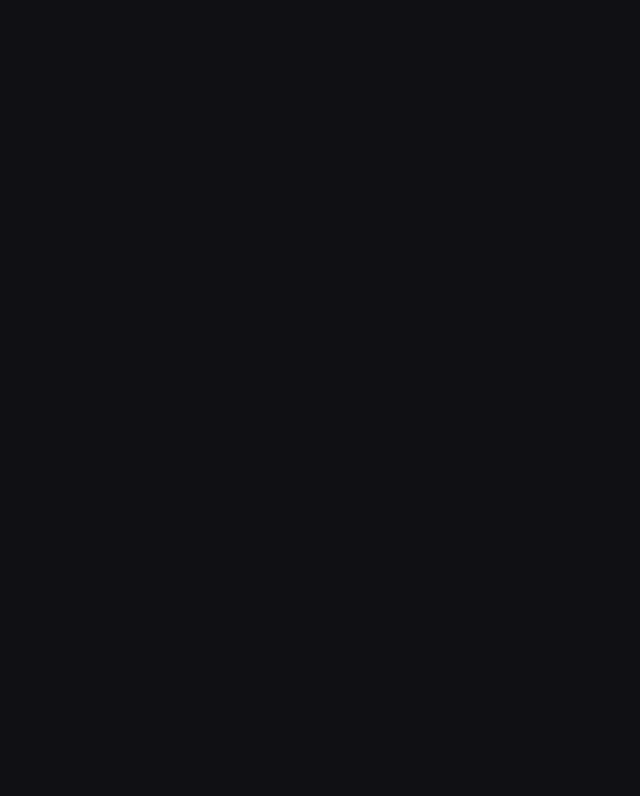
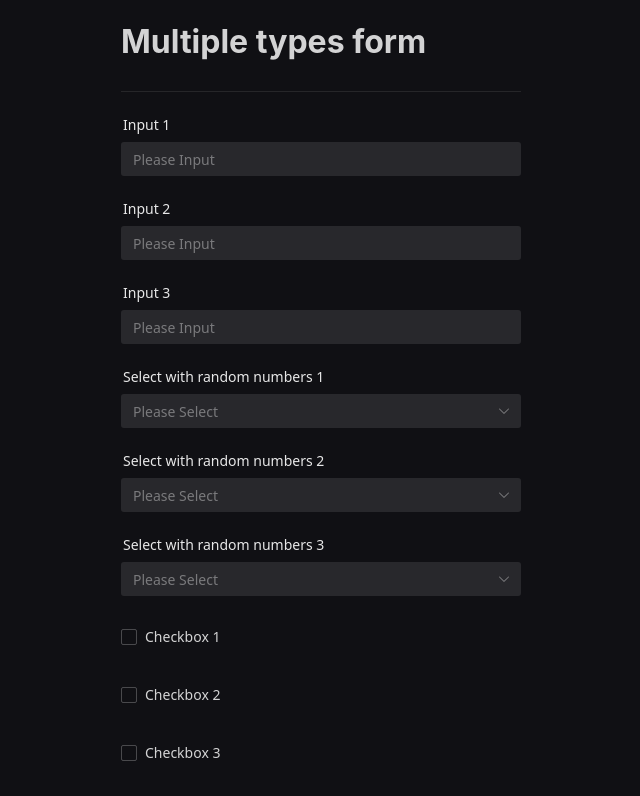
Before and after one commit to dazeGG/form-generator, a Vue app: page /multiple-types in a window 1280 px wide. Before the commit this address had no page. Shown: the top 796 px of the page, without its empty margins (319-959 px from the left). Built offline with nearby package versions, Linux system fonts and the light colour scheme.

Commit message:
added multiple types form

```diff
--- /dev/null
+++ b/src/components/Forms/MultipleTypesForm.vue
@@ -0,0 +1,77 @@
+<template>
+	<Form v-model:model="data" :items="formItems" @clear="clearData" @save="saveData" />
+</template>
+
+<script setup lang="ts">
+import { useForm } from '@/composables'
+
+import Form from '@/components/base/Form.vue'
+
+import type { FormItem } from '@/types/form'
+
+const emptyData: Record<string, any> = {
+	input1: null,
+	input2: null,
+	input3: null,
+	select1: null,
+	select2: null,
+	select3: null,
+	checkbox1: false,
+	checkbox2: false,
+	checkbox3: false,
+	textarea1: null,
+	textarea2: null,
+	textarea3: null,
+}
+
+const { data, clearData, saveData } = useForm('multiple-types', emptyData)
+
+const generateInput = (i: number): FormItem => ({
+	type: 'input',
+	label: `Input ${i}`,
+	key: `input${i}`,
+	props: {
+		clearable: true,
+	},
+})
+
+const generateSelect = (i: number): FormItem => ({
+	type: 'select',
+	label: `Select with random numbers ${i}`,
+	key: `select${i}`,
+	options: Array(10).fill(0).map(() => {
+		const randomNumber = Math.floor(Math.random() * (999 - 100 + 1)) + 100
+		return { label: randomNumber.toString(), value: randomNumber }
+	}),
+	props: {
+		clearable: true,
+	},
+})
+
+const generateCheckbox = (i: number): FormItem => ({
+	type: 'checkbox',
+	label: `Checkbox ${i}`,
+	key: `checkbox${i}`,
+})
+
+const generateTextarea = (i: number): FormItem => ({
+	type: 'textarea',
+	label: `Textarea ${i}`,
+	key: `textarea${i}`,
+})
+
+const formItems: FormItem[] = [
+	generateInput(1),
+	generateInput(2),
+	generateInput(3),
+	generateSelect(1),
+	generateSelect(2),
+	generateSelect(3),
+	generateCheckbox(1),
+	generateCheckbox(2),
+	generateCheckbox(3),
+	generateTextarea(1),
+	generateTextarea(2),
+	generateTextarea(3),
+]
+</script>
--- a/src/components/Forms/UserInfoForm.vue
+++ b/src/components/Forms/UserInfoForm.vue
@@ -11,7 +11,7 @@ import type { FormItem } from '@/types/form'
 
 const emptyData: Record<string, any> = { name: null, age: null, info: null }
 
-const { data, clearData, saveData } = useForm('product', emptyData)
+const { data, clearData, saveData } = useForm('user', emptyData)
 
 const formItems: FormItem[] = [
 	{
--- a/src/router/index.ts
+++ b/src/router/index.ts
@@ -16,6 +16,11 @@ const routes = [
 		name: 'product',
 		component: () => import('@/views/Product.vue'),
 	},
+	{
+		path: '/multiple-types',
+		name: 'multipleTypes',
+		component: () => import('@/views/MultipleTypes.vue'),
+	},
 ]
 
 const router = createRouter({
--- a/src/views/Home.vue
+++ b/src/views/Home.vue
@@ -41,6 +41,13 @@ const formLinks: { text: string; type: Type; to: RouteLocationRaw }[] = [
 			name: 'product',
 		},
 	},
+	{
+		text: 'Multiple types form',
+		type: 'warning',
+		to: {
+			name: 'multipleTypes',
+		},
+	},
 ]
 
 const routeTo = (to: RouteLocationRaw): void => {
--- /dev/null
+++ b/src/views/MultipleTypes.vue
@@ -0,0 +1,10 @@
+<template>
+	<Page title="Multiple types form">
+		<MultipleTypesForm />
+	</Page>
+</template>
+
+<script setup lang="ts">
+import Page from '@/components/base/Page.vue'
+import MultipleTypesForm from '@/components/Forms/MultipleTypesForm.vue'
+</script>
```
